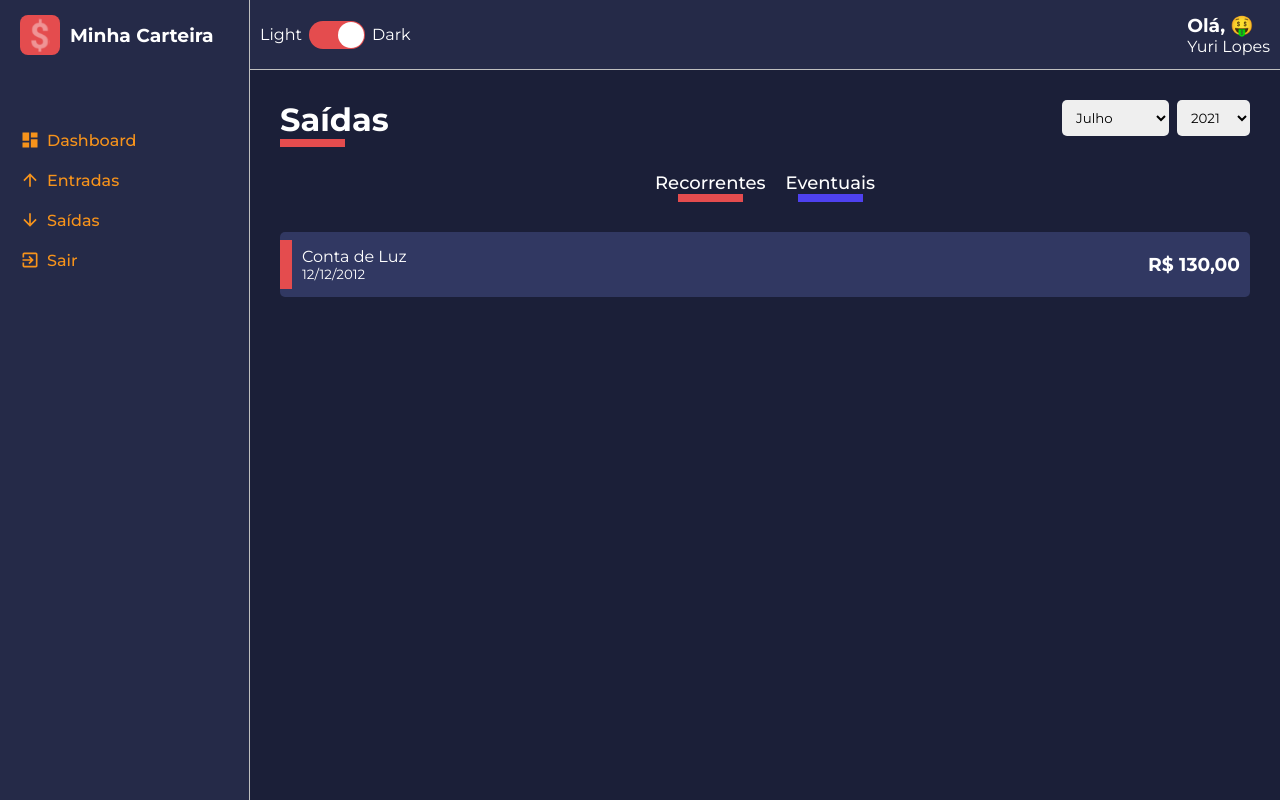
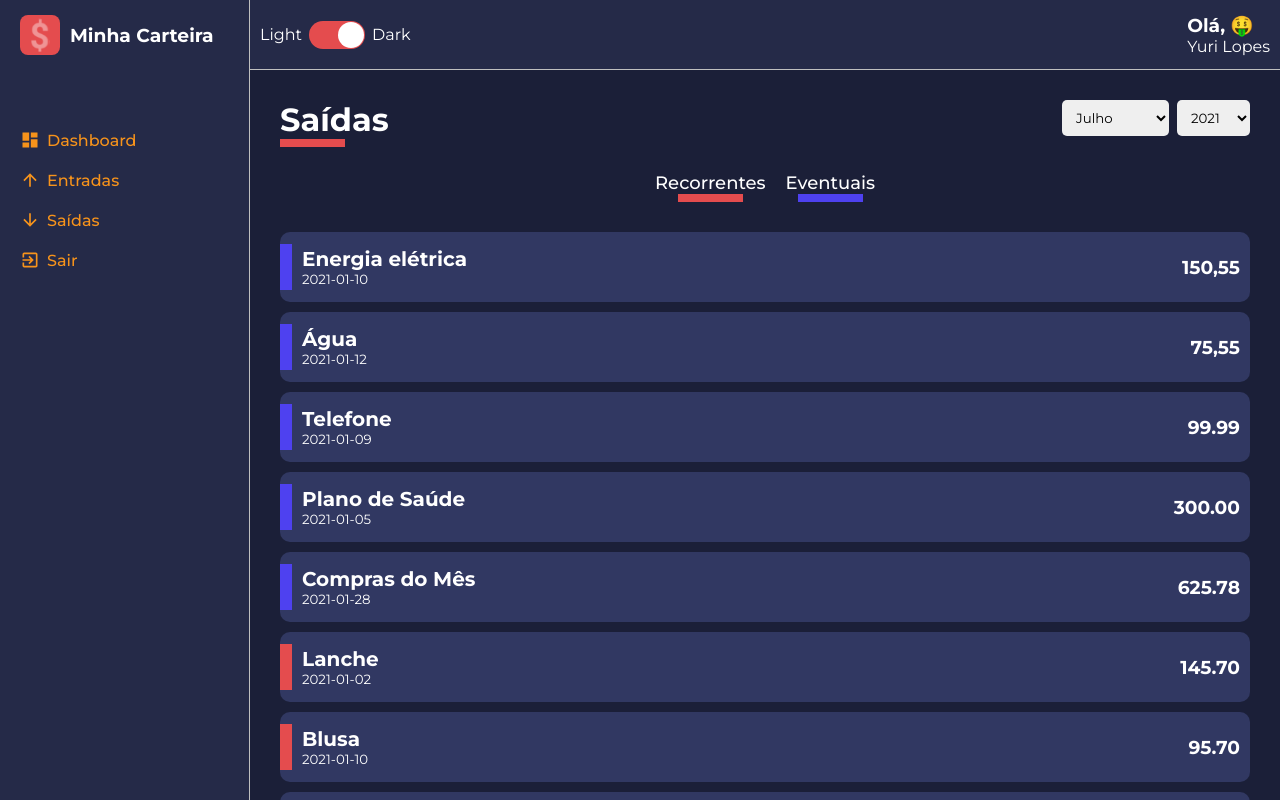
Before and after one commit to YuriLopesM/minha-carteira-dashboard, a React (Create React App) app: page /list/1 in a window 1280 px wide. Built offline with nearby package versions, Linux system fonts and the light colour scheme.

Commit message:
Update lesson 5.1

```diff
--- a/src/components/HistoryFinanceCard/styles.ts
+++ b/src/components/HistoryFinanceCard/styles.ts
@@ -8,7 +8,7 @@ interface ITagProps {
 export const Container = styled.li`
     background-color: ${props => props.theme.colors.tertiary};
     list-style: none;
-    border-radius: 5px;
+    border-radius: 10px;
 
     margin: 10px 0;
     padding: 15px 10px;
@@ -35,6 +35,10 @@ export const Container = styled.li`
         padding-left: 12px;
     }
 
+    > div span{
+        font-weight: 700;
+        font-size: 20px;
+    }
 
 `;
 
@@ -42,8 +46,8 @@ export const Tag = styled.div<ITagProps>`
     position: absolute;
     left: 0;
 
-    width: 10px;
-    height: 75%;
+    width: 12px;
+    height: 65%;
 
     background-color: ${props => props.color}
 `;
--- a/src/pages/List/index.tsx
+++ b/src/pages/List/index.tsx
@@ -1,11 +1,13 @@
-import React, {useMemo} from 'react';
-
+import React, { useMemo, useState, useEffect } from 'react';
 
 import ContentHeader from '../../components/ContentHeader'
 import SelectInput from '../../components/SelectInput'
 import HistoryFinanceCard from '../../components/HistoryFinanceCard'
 
 import { Container, Content, Filters } from './styles'
+
+import gains from '../../repositories/gains';
+import expenses from '../../repositories/expenses';
 
 interface IRouteParams {
     match: {
@@ -15,8 +17,17 @@ interface IRouteParams {
     }
 }
 
+interface IData {
+    id: string;
+    description: string;
+    amountFormatted: string
+    frequency: string;
+    dateFormatted: string;
+    tagColor: string;
+}
+
 const List: React.FC<IRouteParams> = ({ match }) => {
-
+    const [data, setData] = useState<IData[]>([]);
     const { type } = match.params;
 
     const title = useMemo(() => {
@@ -26,6 +37,10 @@ const List: React.FC<IRouteParams> = ({ match }) => {
     const lineColor = useMemo(() => {
         return type === 'entry-balance' ? '#F7931B' : '#E44C4E'
     }, [type]);
+
+    const listData = useMemo(() => {
+        return type === 'entry-balance' ? gains : expenses;
+    }, [])
 
     const months = [
         { value: 7, label: 'Julho' },
@@ -39,6 +54,22 @@ const List: React.FC<IRouteParams> = ({ match }) => {
         { value: 2019, label: 2019 },
         { value: 2018, label: 2018 },
     ]
+
+
+    useEffect(() => {
+
+        const response = listData.map(item => {
+            return {
+                id: String(Math.random() * data.length),
+                description: item.description,
+                amountFormatted: item.amount,
+                frequency: item.frequency,
+                dateFormatted: item.date,
+                tagColor: item.frequency === 'recorrente' ? '#4E41F0' : '#E44C4E'
+            }
+        })
+        setData(response)
+    }, []);
 
     return (
         <Container>
@@ -63,12 +94,18 @@ const List: React.FC<IRouteParams> = ({ match }) => {
             </Filters>
 
             <Content>
+                {
+                    data.map(item => (
                         <HistoryFinanceCard
-                tagColor = '#E44C4E'
-                title="Conta de Luz"
-                subtitle="12/12/2012"
-                amount="R$ 130,00"
+                        key={item.id}
+                        tagColor={item.tagColor}
+                        title={item.description}
+                        subtitle= {item.dateFormatted}
+                        amount={item.amountFormatted}
                         />
+                    ))
+                }
+
             </Content>
         </Container>
 
--- /dev/null
+++ b/src/repositories/expenses.ts
@@ -0,0 +1,17 @@
+export default [
+    {"description":"Energia elétrica",        "amount": "150,55", "type":"saída", "frequency": "recorrente", "date":"2021-01-10"},
+    {"description":"Água",                    "amount": "75,55",  "type":"saída", "frequency": "recorrente", "date":"2021-01-12"},
+    {"description":"Telefone",                "amount": "99.99",  "type":"saída", "frequency": "recorrente", "date":"2021-01-09"},
+    {"description":"Plano de Saúde",          "amount": "300.00", "type":"saída", "frequency": "recorrente", "date":"2021-01-05"},
+    {"description":"Compras do Mês",          "amount": "625.78", "type":"saída", "frequency": "recorrente", "date":"2021-01-28"},
+    {"description":"Lanche",                  "amount": "145.70", "type":"saída", "frequency": "eventual",   "date":"2021-01-02"},
+    {"description":"Blusa",                   "amount": "95.70",  "type":"saída", "frequency": "eventual",   "date":"2021-01-10"},
+
+    {"description":"Energia elétrica",        "amount": "150,55", "type":"saída", "frequency": "recorrente", "date":"2021-02-10"},
+    {"description":"Água",                    "amount": "75,55",  "type":"saída", "frequency": "recorrente", "date":"2021-02-12"},
+    {"description":"Telefone",                "amount": "99.99",  "type":"saída", "frequency": "recorrente", "date":"2021-02-09"},
+    {"description":"Plano de Saúde",          "amount": "300.00", "type":"saída", "frequency": "recorrente", "date":"2021-02-05"},
+    {"description":"Compras do Mês",          "amount": "625.78", "type":"saída", "frequency": "recorrente", "date":"2021-02-28"},
+    {"description":"Lanche",                  "amount": "145.70", "type":"saída", "frequency": "eventual",   "date":"2021-02-02"},
+    {"description":"Blusa",                   "amount": "95.70",  "type":"saída", "frequency": "eventual",   "date":"2021-02-10"},
+]
--- /dev/null
+++ b/src/repositories/gains.ts
@@ -0,0 +1,8 @@
+export default [
+    {"description":"Salário",                 "amount": "2500.00", "type":"entrada", "frequency": "recorrente", "date":"2021-01-10"},
+    {"description":"Freela",                  "amount": "150.13",  "type":"entrada", "frequency": "eventual", "date":"2021-01-12"},
+    {"description":"Freela",                  "amount": "230.90",  "type":"entrada", "frequency": "eventual", "date":"2021-01-21"},
+    {"description":"Salário",                 "amount": "2500.00", "type":"entrada", "frequency": "recorrente", "date":"2021-02-10"},
+    {"description":"Freela App",              "amount": "320.78",  "type":"entrada", "frequency": "eventual", "date":"2021-02-12"},
+    {"description":"Uber",                    "amount": "389.90",  "type":"entrada", "frequency": "eventual", "date":"2021-02-12"},
+]
```
Lines whose indentation alone changed are shown as unchanged.
